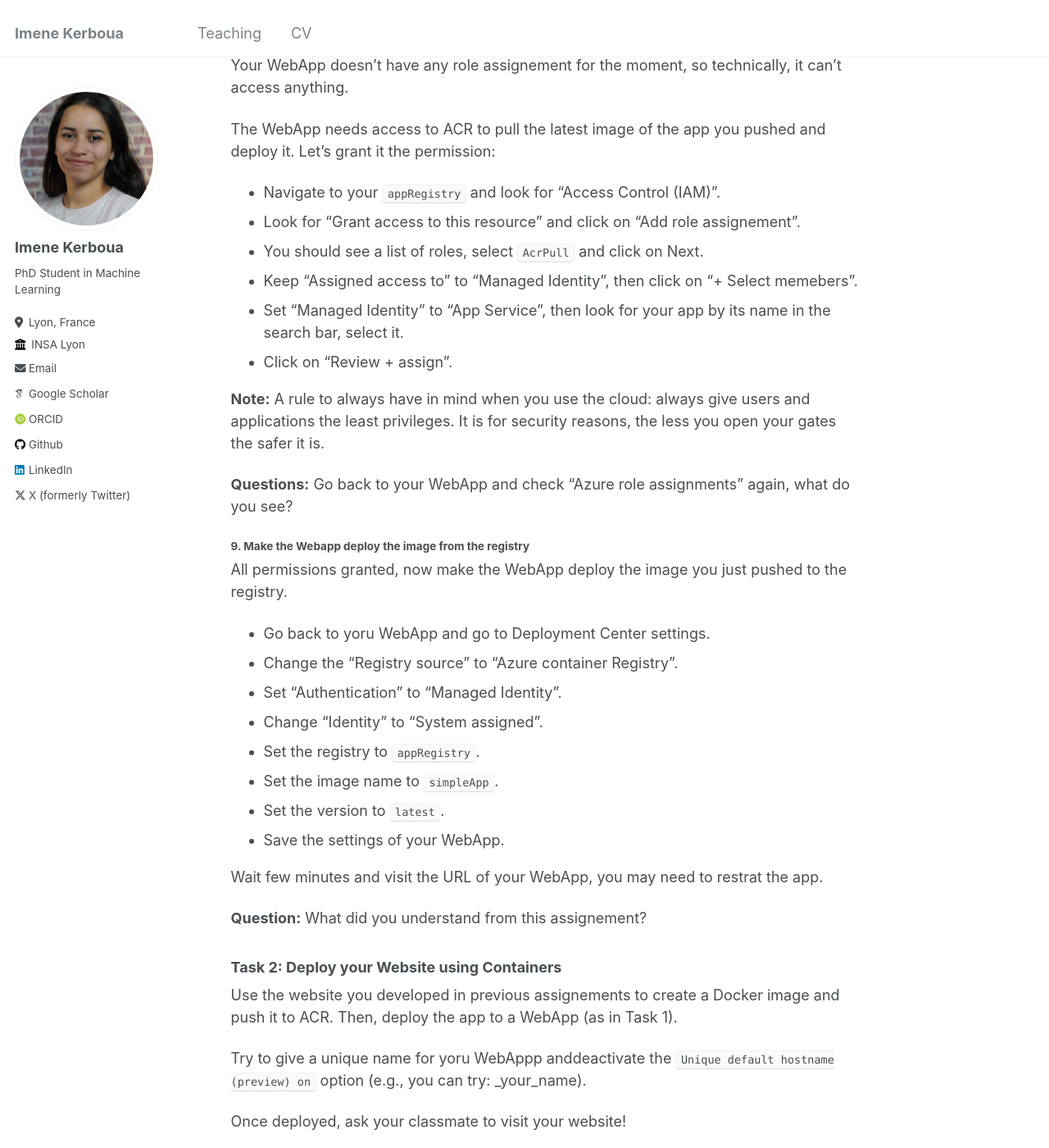
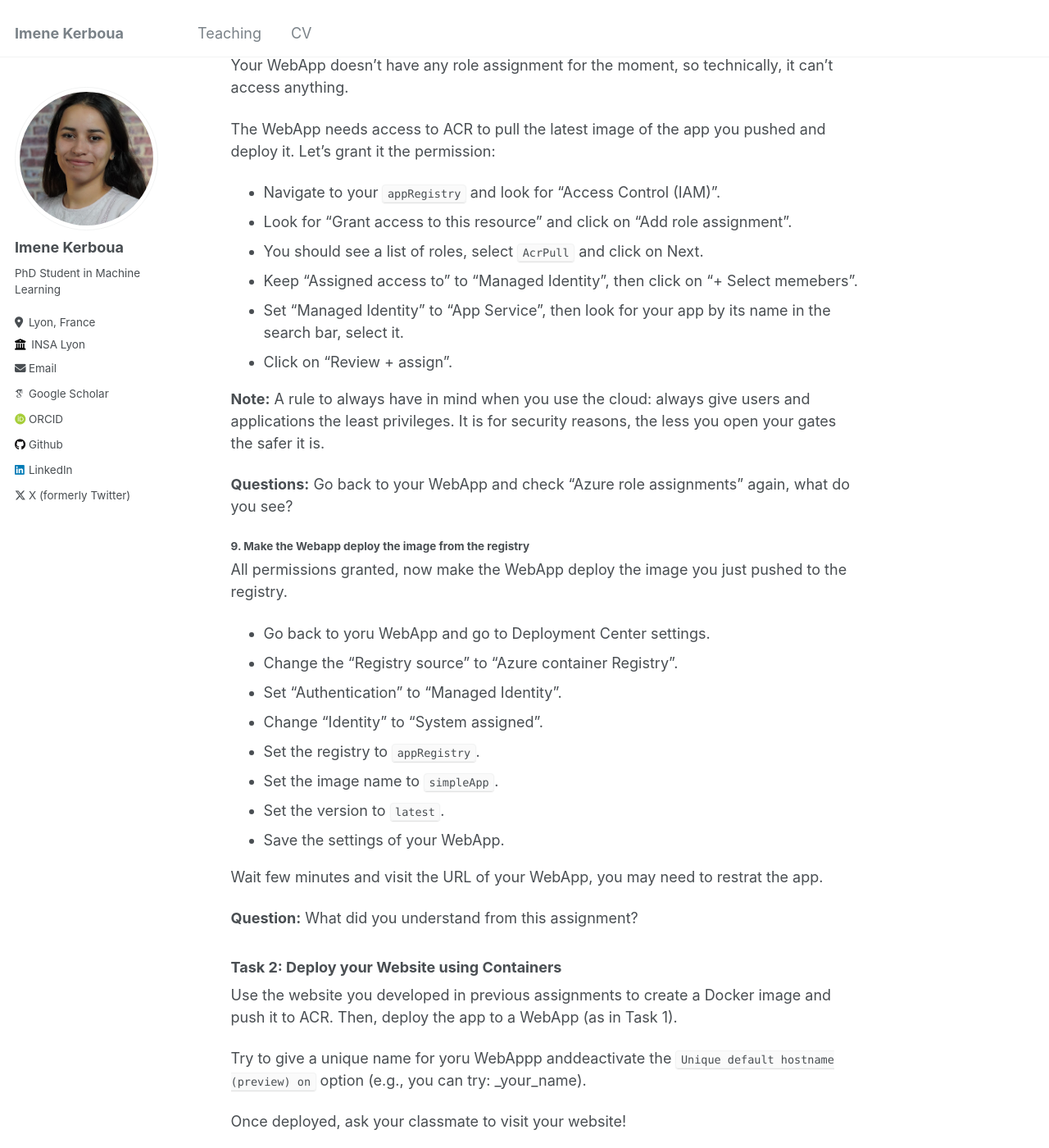
Before and after one commit to imenelydiaker/imenelydiaker.github.io, a Jekyll site: the page built from files/2024_cloud_computing/04-IAM_roles.md, in a window 1280 px wide and 1400 px high, scrolled down 3352 px. Shown: the whole window at 82% size. Built offline with Jekyll 4.4.1, drawn with Linux system fonts in a browser that asks for light colours; some web fonts are replaced; our own code applies the rules of GitHub Pages for plain Markdown files.

Commit message:
fix typo

```diff
--- a/files/2024_cloud_computing/04-IAM_roles.md
+++ b/files/2024_cloud_computing/04-IAM_roles.md
@@ -118,12 +118,12 @@ You need to allow your WebApp to pull images from ACR in order to deploy it.
 * When clicking on "Azure role assignments", what so you see? What does this section list?
 
 #### 8. **Assign roles to your WebApp**
-Your WebApp doesn't have any role assignement for the moment, so technically, it can't access anything.
+Your WebApp doesn't have any role assignment for the moment, so technically, it can't access anything.
 
 The WebApp needs access to ACR to pull the latest image of the app you pushed and deploy it. Let's grant it the permission:
 
 * Navigate to your ``appRegistry`` and look for "Access Control (IAM)".
-* Look for "Grant access to this resource" and click on "Add role assignement".
+* Look for "Grant access to this resource" and click on "Add role assignment".
 * You should see a list of roles, select ``AcrPull`` and click on Next.
 * Keep "Assigned access to" to "Managed Identity", then click on "+ Select memebers".
 * Set "Managed Identity" to "App Service", then look for your app by its name in the search bar, select it.
@@ -149,12 +149,12 @@ All permissions granted, now make the WebApp deploy the image you just pushed to
 
 Wait few minutes and visit the URL of your WebApp, you may need to restrat the app.
 
-**Question:** What did you understand from this assignement?
+**Question:** What did you understand from this assignment?
 
 
 ### **Task 2: Deploy your Website using Containers**
 
-Use the website you developed in previous assignements to create a Docker image and push it to ACR. Then, deploy the app to a WebApp (as in Task 1).
+Use the website you developed in previous assignments to create a Docker image and push it to ACR. Then, deploy the app to a WebApp (as in Task 1).
 
 Try to give a unique name for yoru WebAppp anddeactivate the `Unique default hostname (preview) on` option (e.g., you can try: <name_oo_your_app>_your_name).
 
```
Also changed, not shown: files/2024_cloud_computing/04-IAM_roles.html (+4 -4 lines).
